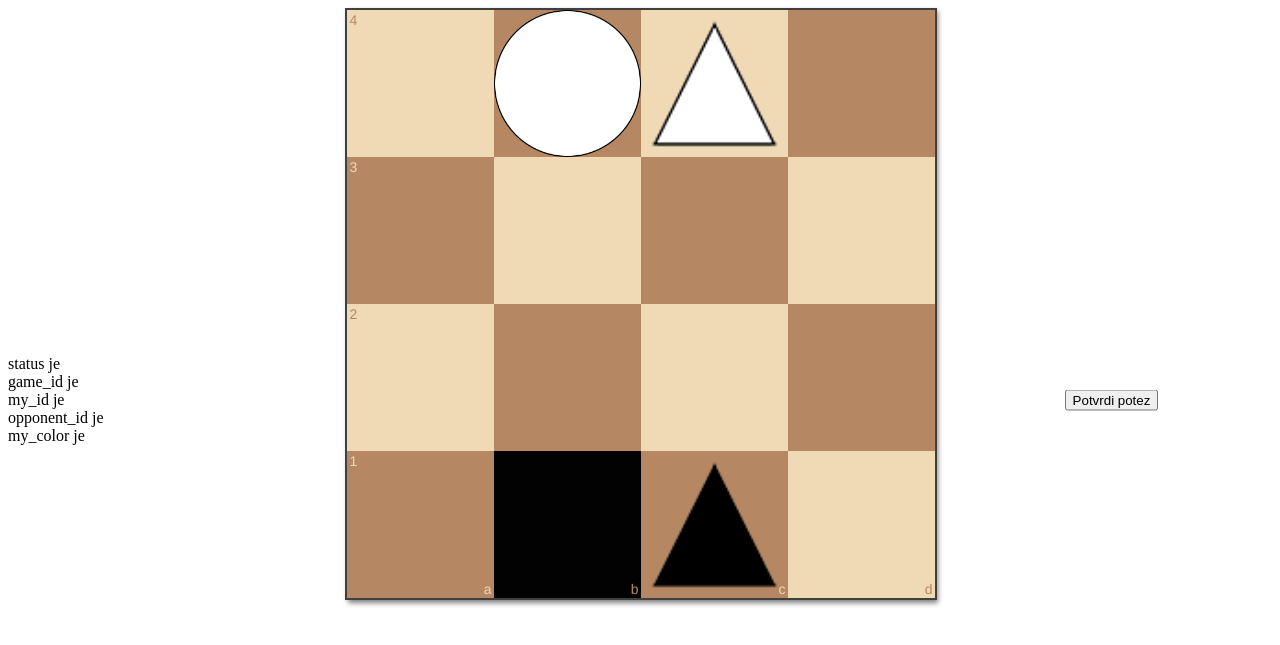
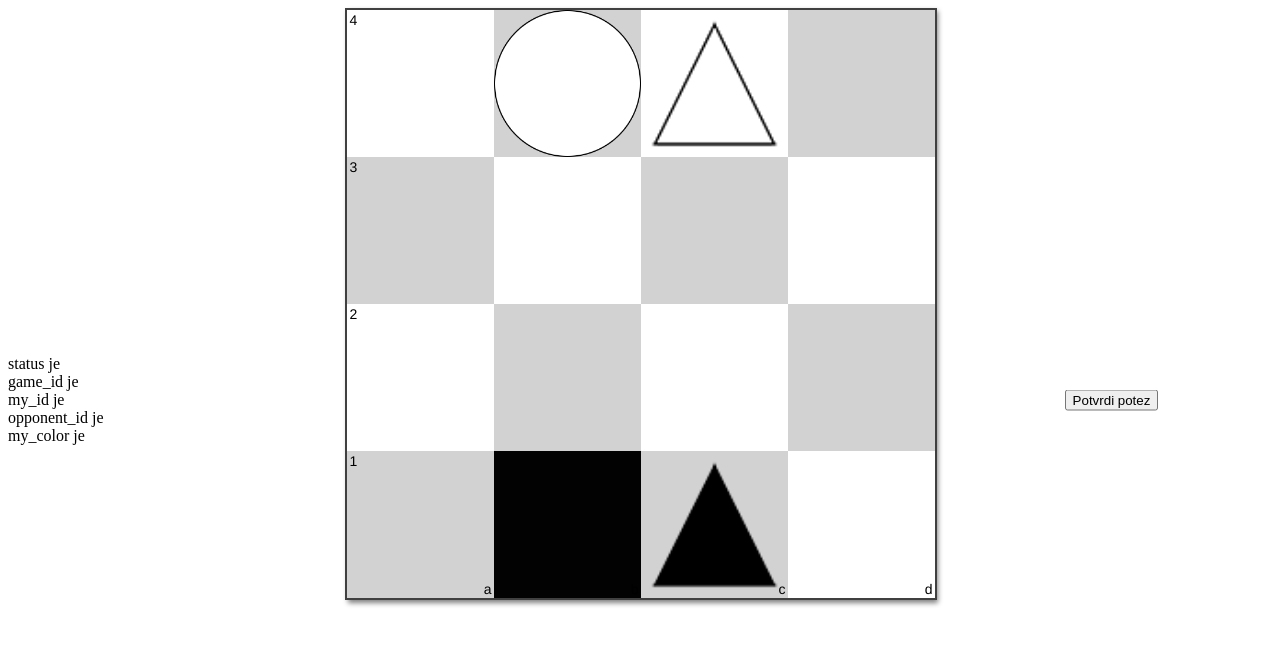
Before and after one commit to zd-mioc/Kontranto, a Django app: page /show_board in a window 1280 px wide. Shown: the top 645 px of the page. Run offline with Django 3.2, Linux system fonts and the light colour scheme; parts of the project's set-up code (start-up, migrations or seed data) failed here and were passed over.

Commit message:
Update chessboard.css

```diff
--- a/Kontranto_backend/kontranto_igra/static/kontranto_igra/chessboard.css
+++ b/Kontranto_backend/kontranto_igra/static/kontranto_igra/chessboard.css
@@ -23,13 +23,13 @@
 }
 
 .white-1e1d7 {
-  background-color: #f0d9b5;
-  color: #b58863;
+  background-color: #fff;
+  color: #000;
 }
 
 .black-3c85d {
-  background-color: #b58863;
-  color: #f0d9b5;
+  background-color: #d2d2d2;
+  color: #000;
 }
 
 .highlight1-32417, .highlight2-9c5d2 {
```
